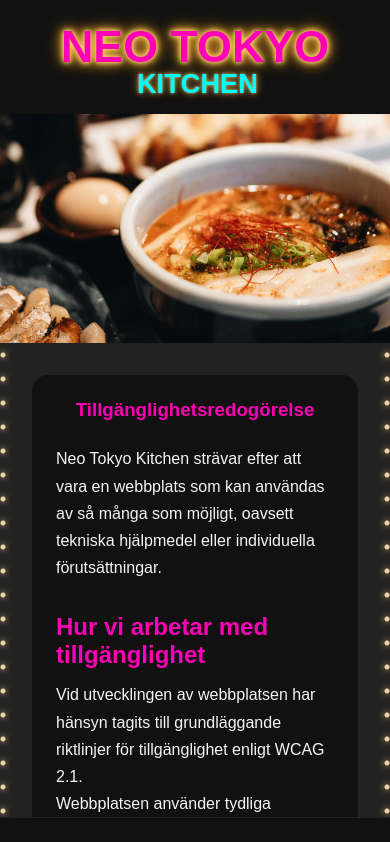
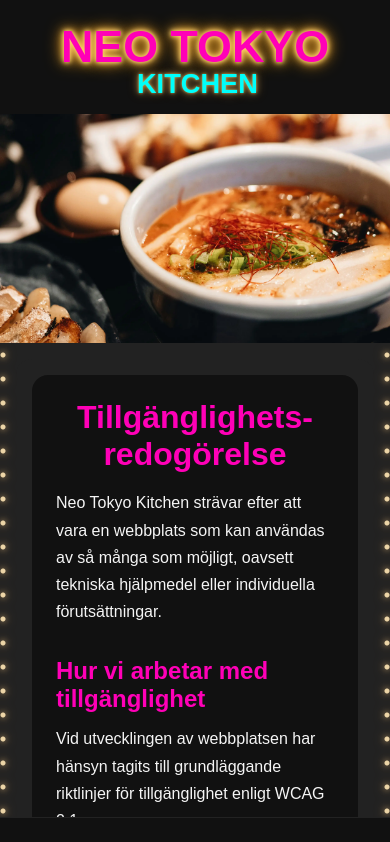
Before and after one commit to fredrikastjernlof/Neo_Tokyo_Kitchen_Frontend, an Angular app: page /accessibility in a window 390 px wide. Shown: the top 842 px of the page. Built offline with nearby package versions, Linux system fonts and the light colour scheme; a web font is replaced by a local one.

Commit message:
Adjust styling for headings

```diff
--- a/src/app/pages/accessibility/accessibility.html
+++ b/src/app/pages/accessibility/accessibility.html
@@ -1,6 +1,6 @@
 <section class="info-page">
     <article class="info-card">
-        <h1>Tillgänglighetsredogörelse</h1>
+        <h1>Tillgänglighets&shy;redogörelse</h1>
 
         <p>
             Neo Tokyo Kitchen strävar efter att vara en webbplats som kan användas av
--- a/src/app/pages/accessibility/accessibility.scss
+++ b/src/app/pages/accessibility/accessibility.scss
@@ -23,7 +23,8 @@
 .info-card h1 {
     color: $color-pink;
     text-align: center;
-    margin-bottom: 1.5rem;
+    font-size: clamp(2rem, 7vw, 3rem);
+    margin-bottom: 1rem;
 }
 
 .info-card h2 {
```
